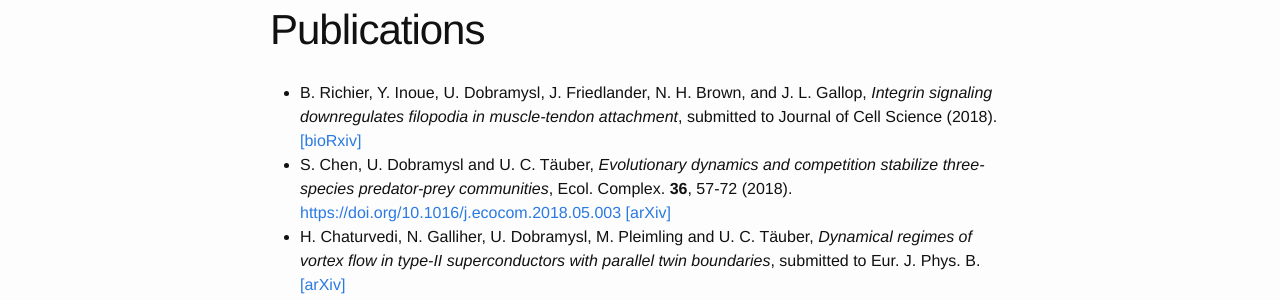
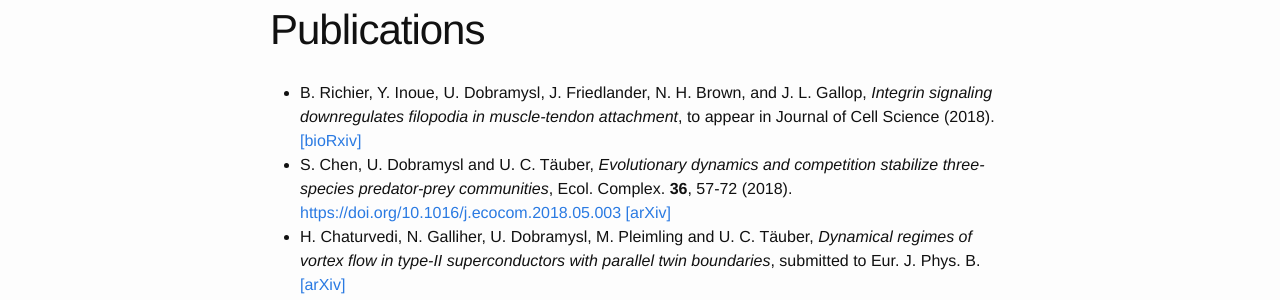
Before and after one commit to ulido/ulido.github.io, a Jekyll site: the page built from 03-publications.md, in a window 1280 px wide. Shown: the part 171-471 px from the top of the page. Built offline with Jekyll 4.4.1, drawn with Linux system fonts in a browser that asks for light colours.

Commit message:
Ben's JCS paper accepted.

```diff
--- a/03-publications.md
+++ b/03-publications.md
@@ -4,7 +4,7 @@ title: Publications
 permalink: /publications/
 ---
 
-* B. Richier, Y. Inoue, U. Dobramysl, J. Friedlander, N. H. Brown, and J. L. Gallop, *Integrin signaling downregulates filopodia in muscle-tendon attachment*, submitted to Journal of Cell Science (2018). [[bioRxiv]](https://doi.org/10.1101/270546)
+* B. Richier, Y. Inoue, U. Dobramysl, J. Friedlander, N. H. Brown, and J. L. Gallop, *Integrin signaling downregulates filopodia in muscle-tendon attachment*, to appear in Journal of Cell Science (2018). [[bioRxiv]](https://doi.org/10.1101/270546)
 * S. Chen, U. Dobramysl and U. C. T&auml;uber, *Evolutionary dynamics and competition stabilize three-species predator-prey communities*, Ecol. Complex. **36**, 57-72 (2018). <https://doi.org/10.1016/j.ecocom.2018.05.003> [[arXiv]](https://arxiv.org/abs/1711.05208)
 * H. Chaturvedi, N. Galliher, U. Dobramysl, M. Pleimling and U. C. T&auml;uber, *Dynamical regimes of vortex flow in type-II superconductors with parallel twin boundaries*, submitted to Eur. J. Phys. B. [[arXiv]](https://arxiv.org/abs/1710.03679)
 * U. Dobramysl, M. Mobilia, M. Pleimling and U. C. T&auml;uber, *Stochastic population dynamics in spatially extended predator-prey systems*, topical review, J. Phys. A: Math. Theor. **51**, 063001 (2018). <https://doi.org/10.1088/1751-8121/aa95c7> [[arXiv]](https://arxiv.org/abs/1708.07055)
```
